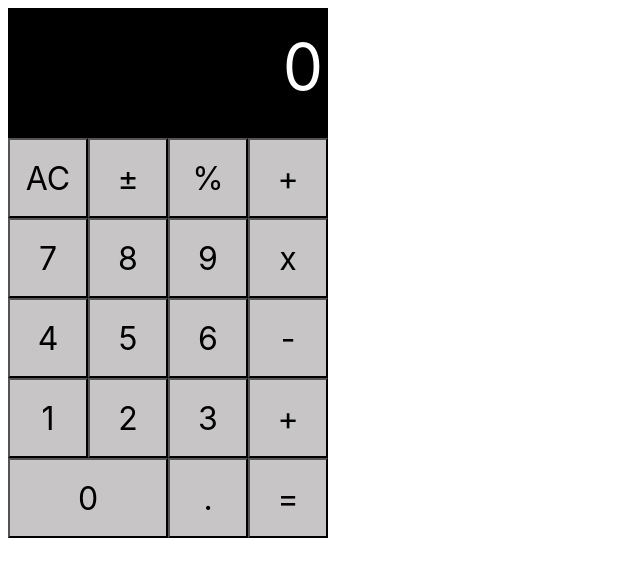
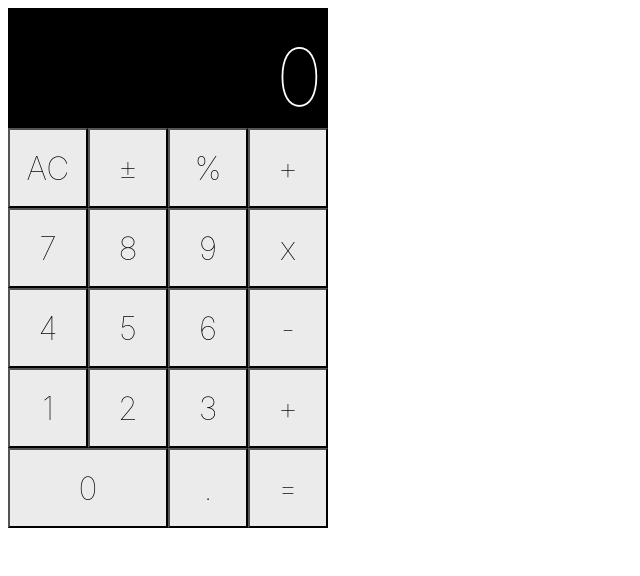
Before and after one commit to AlexLintu/React-challenges, a React (Create React App) app in the folder calculator-app/: page / in a window 1280 px wide. Shown: the top 576 px of the page, without its empty margins (0-640 px from the left). Built offline with nearby package versions, Linux system fonts and the light colour scheme.

Commit message:
Adjusted font weights

```diff
--- a/calculator-app/src/styles.css
+++ b/calculator-app/src/styles.css
@@ -5,7 +5,7 @@
 .calculator {
     display: grid;
     grid-template-columns: 80px 80px 80px 80px;
-    grid-template-rows: 130px 80px 80px 80px 80px 80px;
+    grid-template-rows: 120px 80px 80px 80px 80px 80px;
 }
 
 .calculator-display {
@@ -13,14 +13,16 @@
     grid-row: 1;
     background-color: black;
     color: white;
-    font-size: 4em;
+    font-size: 5em;
+    font-weight: 100;
     text-align: end;
     padding: 20px 5px;
 }
 
 .calculator-key {
-    background-color: rgb(199, 197, 197);
+    background-color: rgb(235, 235, 235);
     font-size: 2em;
+    font-weight: 100;
 }
 
 .key-0 {
```
